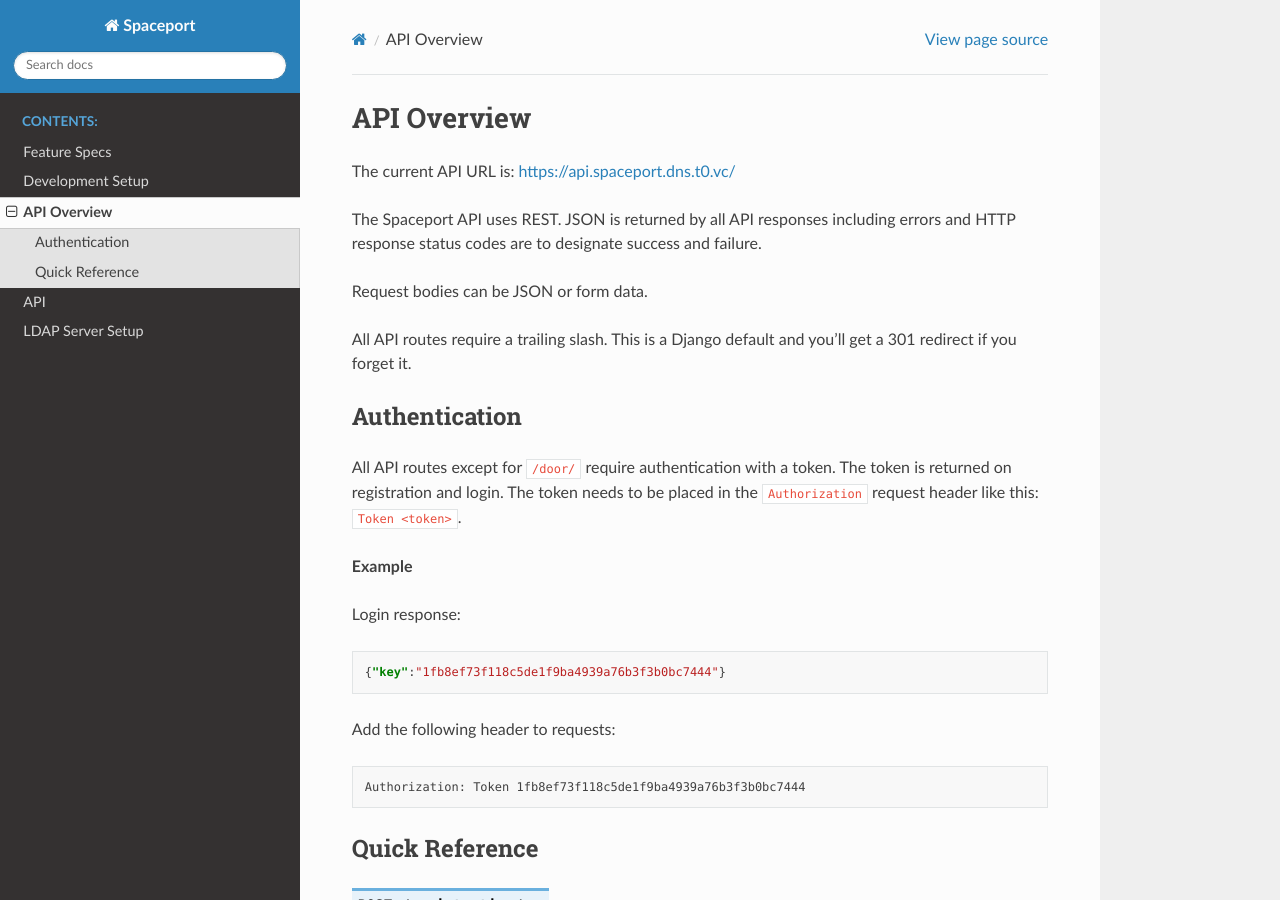
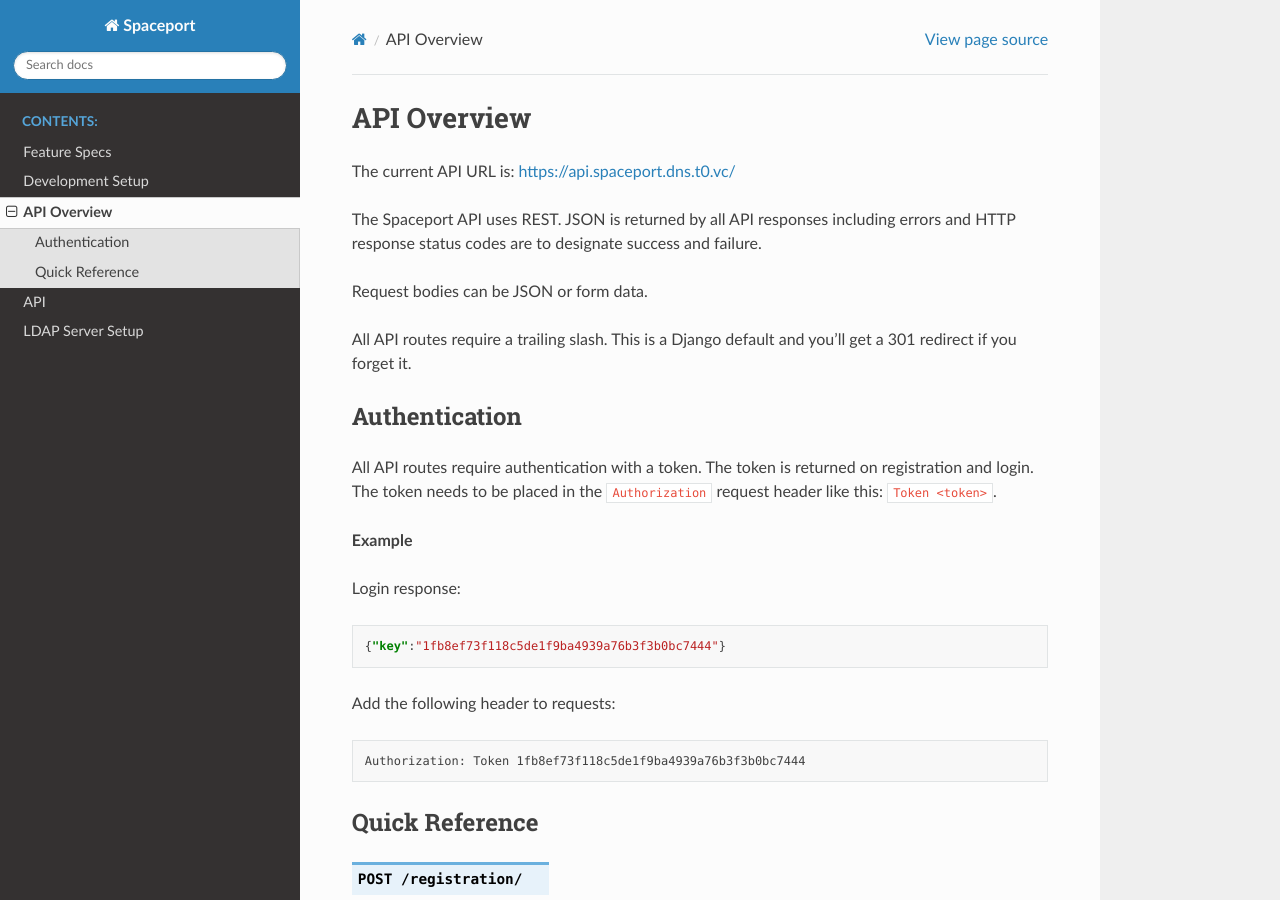
Before and after one commit to Protospace/spaceport, a Sphinx documentation site: the page built from apiserver/docs/source/apioverview.rst, in a window 1280 px wide and 900 px high. Built offline with Sphinx 7.4.7 and the Read the Docs theme 2.0.0, drawn with Linux system fonts in a browser that asks for light colours.

Commit message:
Update info about /door/ API route auth in docs

```diff
--- a/apiserver/docs/source/apioverview.rst
+++ b/apiserver/docs/source/apioverview.rst
@@ -14,7 +14,7 @@
 Authentication
 --------------
 
-All API routes except for ``/door/`` require authentication with a token. The
+All API routes require authentication with a token. The
 token is returned on registration and login. The token needs to be placed in the
 ``Authorization`` request header like this: ``Token <token>``.
 
```
